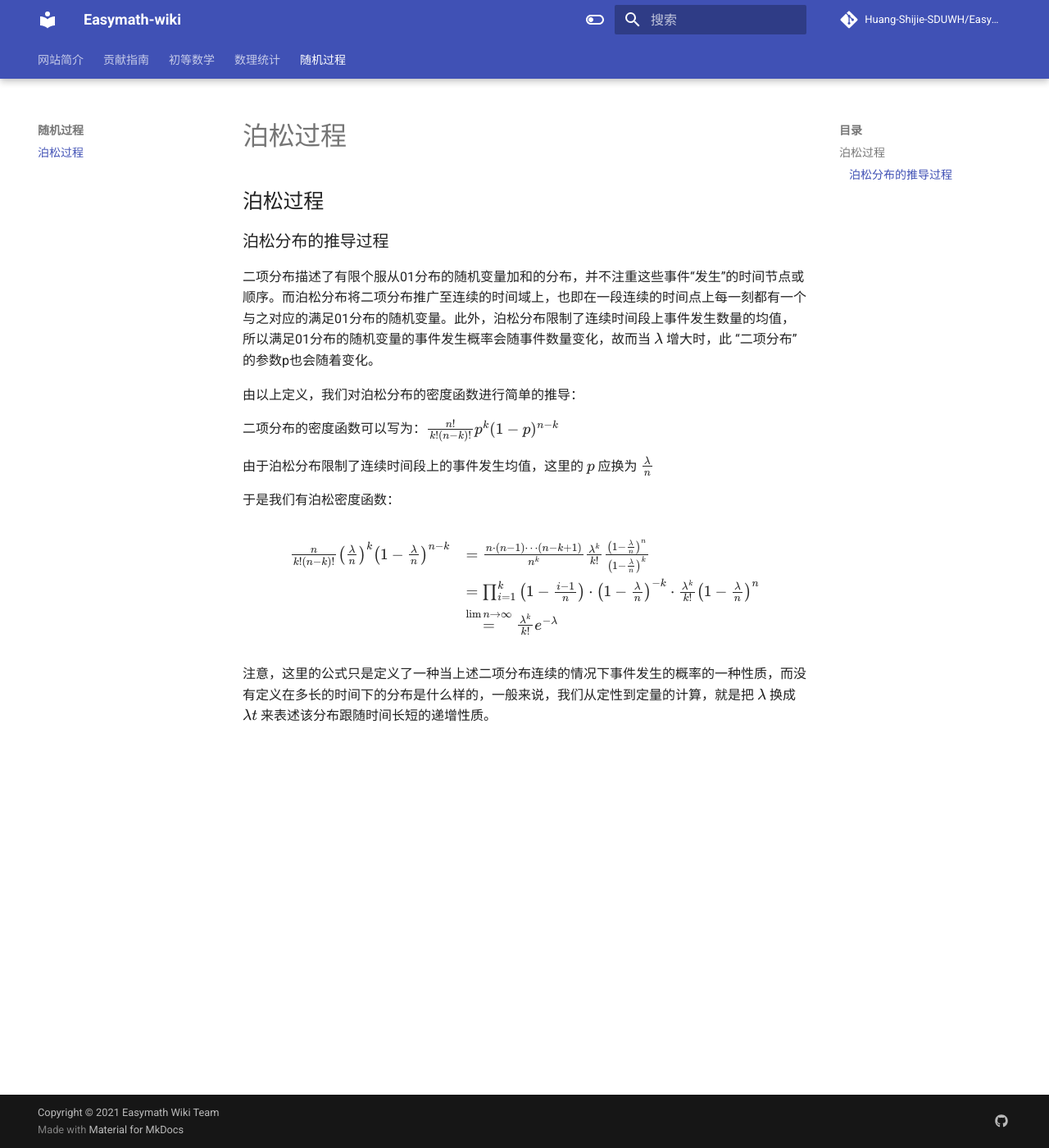
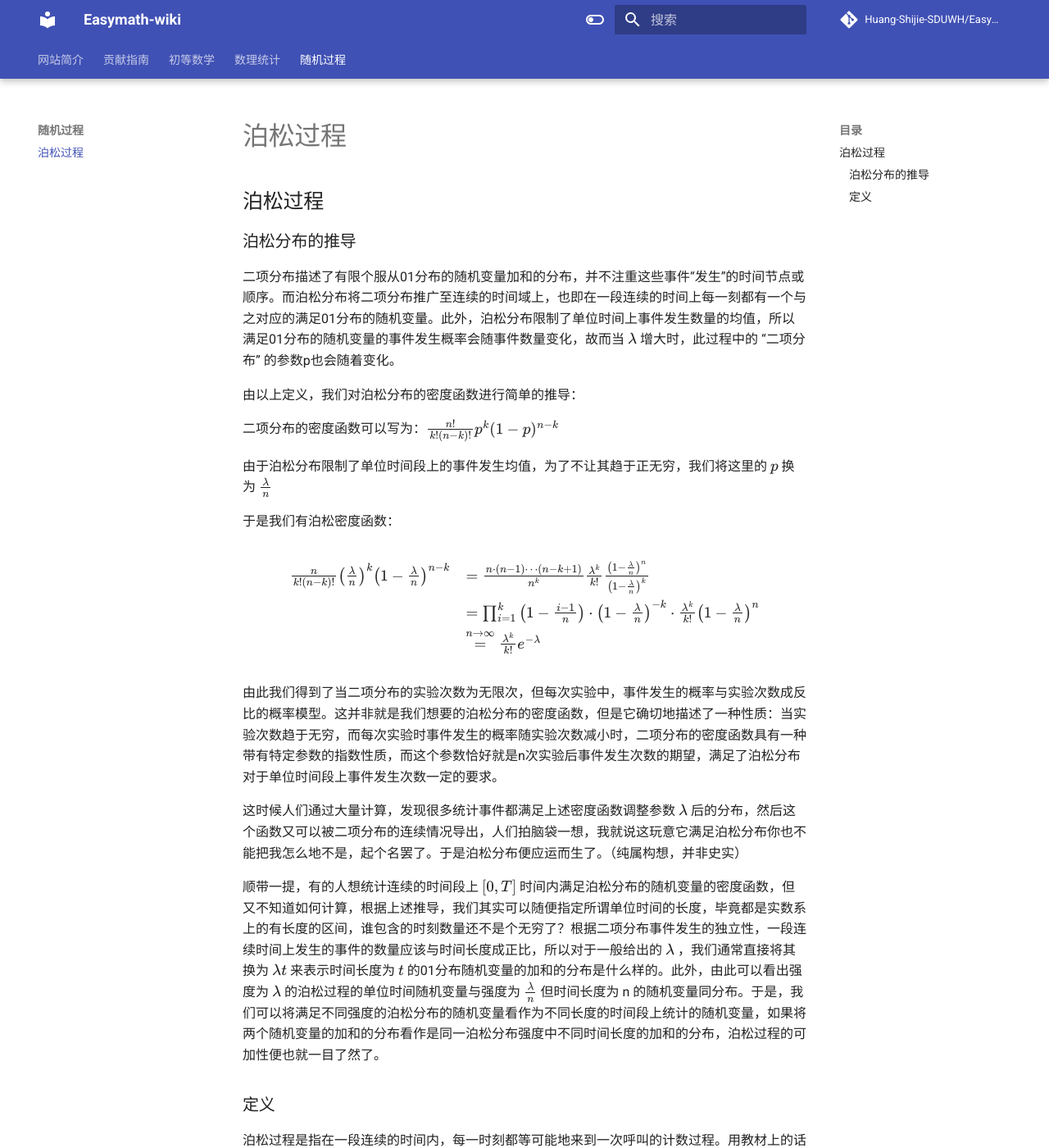
Before and after one commit to Easymath-wiki/Easymath-wiki, an MkDocs documentation site: the page built from docs/随机过程/泊松过程.md, in a window 1280 px wide and 1400 px high. Shown: the whole window at 82% size. Built offline with MkDocs 1.6.1 and Material for MkDocs 9.7.7, drawn with Linux system fonts in a browser that asks for light colours; comment, search, counter and statistics services are not loaded; some of the changed text lies outside the part shown.

Commit message:
完善泊松过程，创建随机过程编写分支

```diff
--- a/docs/随机过程/泊松过程.md
+++ b/docs/随机过程/泊松过程.md
@@ -1,14 +1,14 @@
 ## 泊松过程
 
-### 泊松分布的推导过程
+### 泊松分布的推导
 
-二项分布描述了有限个服从01分布的随机变量加和的分布，并不注重这些事件“发生”的时间节点或顺序。而泊松分布将二项分布推广至连续的时间域上，也即在一段连续的时间点上每一刻都有一个与之对应的满足01分布的随机变量。此外，泊松分布限制了连续时间段上事件发生数量的均值，所以满足01分布的随机变量的事件发生概率会随事件数量变化，故而当 $\lambda$ 增大时，此 “二项分布” 的参数p也会随着变化。
+二项分布描述了有限个服从01分布的随机变量加和的分布，并不注重这些事件“发生”的时间节点或顺序。而泊松分布将二项分布推广至连续的时间域上，也即在一段连续的时间上每一刻都有一个与之对应的满足01分布的随机变量。此外，泊松分布限制了单位时间上事件发生数量的均值，所以满足01分布的随机变量的事件发生概率会随事件数量变化，故而当 $\lambda$ 增大时，此过程中的 “二项分布” 的参数p也会随着变化。
 
 由以上定义，我们对泊松分布的密度函数进行简单的推导：
 
 二项分布的密度函数可以写为：$\frac{n !}{k !(n-k) !} p^{k}(1-p)^{n-k}$
 
-由于泊松分布限制了连续时间段上的事件发生均值，这里的 $p$ 应换为 $\frac{\lambda}{n}$
+由于泊松分布限制了单位时间段上的事件发生均值，为了不让其趋于正无穷，我们将这里的 $p$ 换为 $\frac{\lambda}{n}$
 
 于是我们有泊松密度函数：
 
@@ -16,8 +16,23 @@ $$
 \begin{array}{l}
 \frac{n}{k !(n-k) !}\left(\frac{\lambda}{n}\right)^{k}\left(1-\frac{\lambda}{n}\right)^{n-k}&=\frac{n \cdot(n-1) \cdots(n-k+1)}{n^{k}} \frac{\lambda^{k}}{k !} \frac{\left(1-\frac{\lambda}{n}\right)^{n}}{\left(1-\frac{\lambda}{n}\right)^{k}}\\
 &=\prod_{i=1}^{k}\left(1-\frac{i-1}{n}\right) \cdot\left(1-\frac{\lambda}{n}\right)^{-k} \cdot \frac{\lambda^{k}}{k !}\left(1-\frac{\lambda}{n}\right)^{n}\\
-&\overset{\lim {n \rightarrow \infty}}{=} \frac{\lambda^{k}}{k !} e^{-\lambda}
+&\overset{{n \rightarrow \infty}}{=} \frac{\lambda^{k}}{k !} e^{-\lambda}
 \end{array}
 $$
 
-注意，这里的公式只是定义了一种当上述二项分布连续的情况下事件发生的概率的一种性质，而没有定义在多长的时间下的分布是什么样的，一般来说，我们从定性到定量的计算，就是把 $\lambda$ 换成 $\lambda t$ 来表述该分布跟随时间长短的递增性质。
+由此我们得到了当二项分布的实验次数为无限次，但每次实验中，事件发生的概率与实验次数成反比的概率模型。这并非就是我们想要的泊松分布的密度函数，但是它确切地描述了一种性质：当实验次数趋于无穷，而每次实验时事件发生的概率随实验次数减小时，二项分布的密度函数具有一种带有特定参数的指数性质，而这个参数恰好就是n次实验后事件发生次数的期望，满足了泊松分布对于单位时间段上事件发生次数一定的要求。
+
+这时候人们通过大量计算，发现很多统计事件都满足上述密度函数调整参数 $\lambda$ 后的分布，然后这个函数又可以被二项分布的连续情况导出，人们拍脑袋一想，我就说这玩意它满足泊松分布你也不能把我怎么地不是，起个名罢了。于是泊松分布便应运而生了。（纯属构想，并非史实）
+
+顺带一提，有的人想统计连续的时间段上 $[0,T]$ 时间内满足泊松分布的随机变量的密度函数，但又不知道如何计算，根据上述推导，我们其实可以随便指定所谓单位时间的长度，毕竟都是实数系上的有长度的区间，谁包含的时刻数量还不是个无穷了？根据二项分布事件发生的独立性，一段连续时间上发生的事件的数量应该与时间长度成正比，所以对于一般给出的 $\lambda$ ，我们通常直接将其换为 $\lambda t$ 来表示时间长度为 $t$ 的01分布随机变量的加和的分布是什么样的。此外，由此可以看出强度为 $\lambda$ 的泊松过程的单位时间随机变量与强度为 $\frac{\lambda}n$ 但时间长度为 n 的随机变量同分布。于是，我们可以将满足不同强度的泊松分布的随机变量看作为不同长度的时间段上统计的随机变量，如果将两个随机变量的加和的分布看作是同一泊松分布强度中不同时间长度的加和的分布，泊松过程的可加性便也就一目了然了。
+
+### 定义
+
+泊松过程是指在一段连续的时间内，每一时刻都等可能地来到一次呼叫的计数过程。用教材上的话说，其满足平稳增量性和独立增量性。（其实就是对应上述推导中的单位时间期望一定和事件互相独立）
+
+在泊松过程中，我们常用一些符号来便捷地描述它：
+$$
+N(t): 截止时刻t时到来的呼叫数量，其满足泊松分布\quad N(t) \sim \epsilon(\lambda)\\
+S_n: 第n次到来呼叫时经过的时间，其满足伽马分布\quad S_n \sim \Gamma(\alpha, \lambda)\\
+X_n: 从第n-1次呼叫到第n次呼叫经过的时间，其满足指数分布\quad X_n \sim \operatorname{Exp}(\beta)\\
+$$
```
